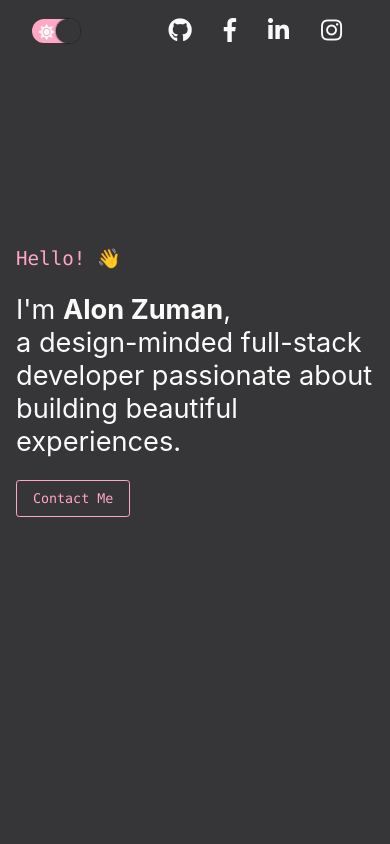
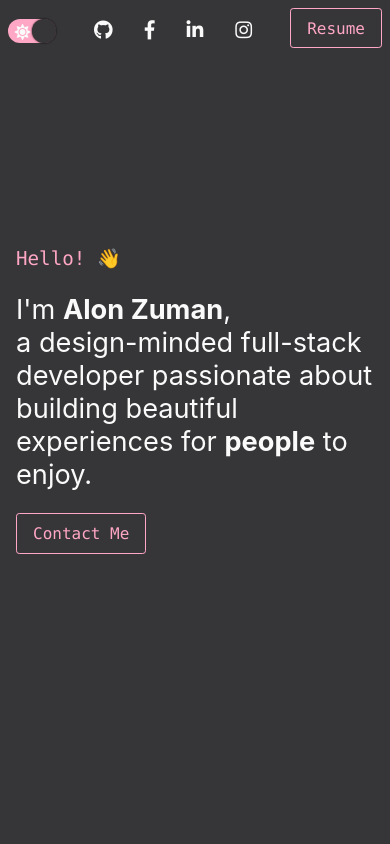
Before and after one commit to alonzuman/alonzuman-portfolio, a React (Create React App) app: page / in a window 390 px wide. Shown: the top 844 px of the page. Built offline with nearby package versions, Linux system fonts and the light colour scheme.

Commit message:
more changes

```diff
--- a/src/App.js
+++ b/src/App.js
@@ -57,7 +57,7 @@ function App() {
           </section>
           <section >
             <div className='custom-anchor' id='work'>.</div>
-            <h1><span className='monospace'>03.</span>Where I've Worked</h1>
+            <h1><span className='monospace'>03.</span>Some Work I've Done</h1>
             <MyWork />
           </section>
           {/* <section>
--- a/src/components/About.js
+++ b/src/components/About.js
@@ -6,11 +6,13 @@ export default function About() {
 
   return (
     <div className='about-container'>
-      <img alt='me' src='https://avatars3.githubusercontent.com/u/57261095?s=460&u=e72013c26047bf55f8c3ea0c1b9b2b075feae9a1&v=4' className='about-photo' />
+      <a href='https://www.github.com/alonzuman' rel='noopener nonreferrer' target='_blank'>
+        <img alt='me' src='https://avatars3.githubusercontent.com/u/57261095?s=460&u=e72013c26047bf55f8c3ea0c1b9b2b075feae9a1&v=4' className='about-photo' />
+      </a>
       <div className='about-content'>
         <p>I’m Alon, a web developer based in Tel Aviv, IL. I’m a well-organized person, problem solver, independent and have extremely high attention to details.</p>
         <p>While founding my first startup (<a rel="noopener noreferrer" target='_blank' href='https://leesa.rentals'>Leesa</a>), I got to play around with some HTML, CSS and Javascript, and that was when I first got to code. </p>
-        <p>I enrolled to Le Wagon's full stack developers bootcamp, and during the bootcamp (that focused on Ruby on Rails framework), I got more and more curious about other web technologies, and fell in love with modern javascript front-end frameworks.</p>
+        <p>I enrolled to <a href='https://www.lewagon.com' target='_blank' rel='noopener noreferrer'>Le Wagon</a>'s full stack developers bootcamp, and during the bootcamp (that focused on Ruby on Rails framework), I got more and more curious about other web technologies, and fell in love with modern javascript front-end frameworks.</p>
         <p>Here is a list of technologies I’ve been using recently:</p>
         {tech.map(x => <span className='monospace'>{x}, </span>)}
       </div>
--- a/src/components/Contact.css
+++ b/src/components/Contact.css
@@ -1,6 +1,7 @@
 .contact-container {
   text-align: center;
   padding: 2rem 0 6rem 0;
+  min-height: 500px;
 }
 
 .contact-container h1 {
--- a/src/components/Contact.js
+++ b/src/components/Contact.js
@@ -5,7 +5,7 @@ export default function Contact() {
   return (
     <div className='contact-container'>
       <h1> Get in Touch </h1>
-      <p>I’m always looking for interesting opportunities and currently open for interesting offers.</p>
+      <p>I’m always looking for unique opportunities and currently open for interesting offers.</p>
       <a href='mailto:alonzuman7@gmail.com'>
         <button className='primary-button'>Hit me up</button>
       </a>
--- a/src/components/GlobalStyles.js
+++ b/src/components/GlobalStyles.js
@@ -15,10 +15,11 @@ export const GlobalStyles = createGlobalStyle`
 
   p {
     color: ${({ theme }) => theme.paragraph};
-    font-weight: 600;
+    font-weight: 500;
   }
 
   .primary-button {
+    font-size: 1rem;
     border: 1px solid ${({ theme }) => theme.primary};
     color: ${({ theme }) => theme.primary};
   }
--- a/src/components/Hero.js
+++ b/src/components/Hero.js
@@ -5,7 +5,7 @@ export default function Hero() {
   return (
     <div className='hero-container'>
       <h3>Hello! <span role='img' aria-label='wave-emoji'>👋</span></h3>
-      <h1>I'm <b>Alon Zuman</b>,<br></br> a design-minded full-stack developer passionate about building beautiful experiences.</h1>
+      <h1>I'm <b>Alon Zuman</b>,<br></br> a design-minded full-stack developer passionate about building beautiful experiences for <b>people</b> to enjoy.</h1>
       <a href='mailto:alonzuman7@gmail.com'>
         <button className='primary-button' >Contact Me</button>
       </a>
--- a/src/components/MobileNavbar.css
+++ b/src/components/MobileNavbar.css
@@ -5,7 +5,7 @@
   width: 100%;
   z-index: 999;
   justify-content: space-between;
-  padding: 0.5rem 2rem;
+  padding: 0.5rem;
 }
 
 .mobile-menu-container {
--- a/src/components/MobileNavbar.js
+++ b/src/components/MobileNavbar.js
@@ -15,16 +15,6 @@ export default function MobileNavbar({ themeToggler }) {
       newPos < 15 ? setShadow('') : setShadow('1px 1px 10px #00000033');
     })
   }, [])
-
-  const [isOpen, setIsOpen] = useState(false)
-
-  useEffect(() => {
-    if (isOpen === true) {
-      document.body.style.overflow = 'hidden'
-    } else {
-      document.body.style.overflow = 'unset'
-    }
-  }, [isOpen])
 
   return (
     <div style={style} className='mobile-navbar'>
@@ -51,6 +41,9 @@ export default function MobileNavbar({ themeToggler }) {
           </a>
         </li>
       </ul>
+      <a href='https://www.google.com' target='_blank' rel='noopener nonreferrer'>
+        <button className='primary-button'>Resume</button>
+      </a>
     </div>
   )
 }
--- a/src/components/SocialIcons.css
+++ b/src/components/SocialIcons.css
@@ -28,7 +28,7 @@
   }
 
   .social-icon-mobile {
-    font-size: 1.5rem;
-    padding: 0 1rem;
+    font-size: 1.2rem;
+    padding: 0.1rem 1rem;
   }
 }
--- a/src/components/Themes.js
+++ b/src/components/Themes.js
@@ -7,7 +7,7 @@ export const lightTheme = {
   toggleBorder: 'black',
   paragraph: '#414142',
   background: '#f4f4f4',
-  selected: '#e1e1e1',
+  selected: '#f4f4f4',
   dark,
   primary
 }
```
